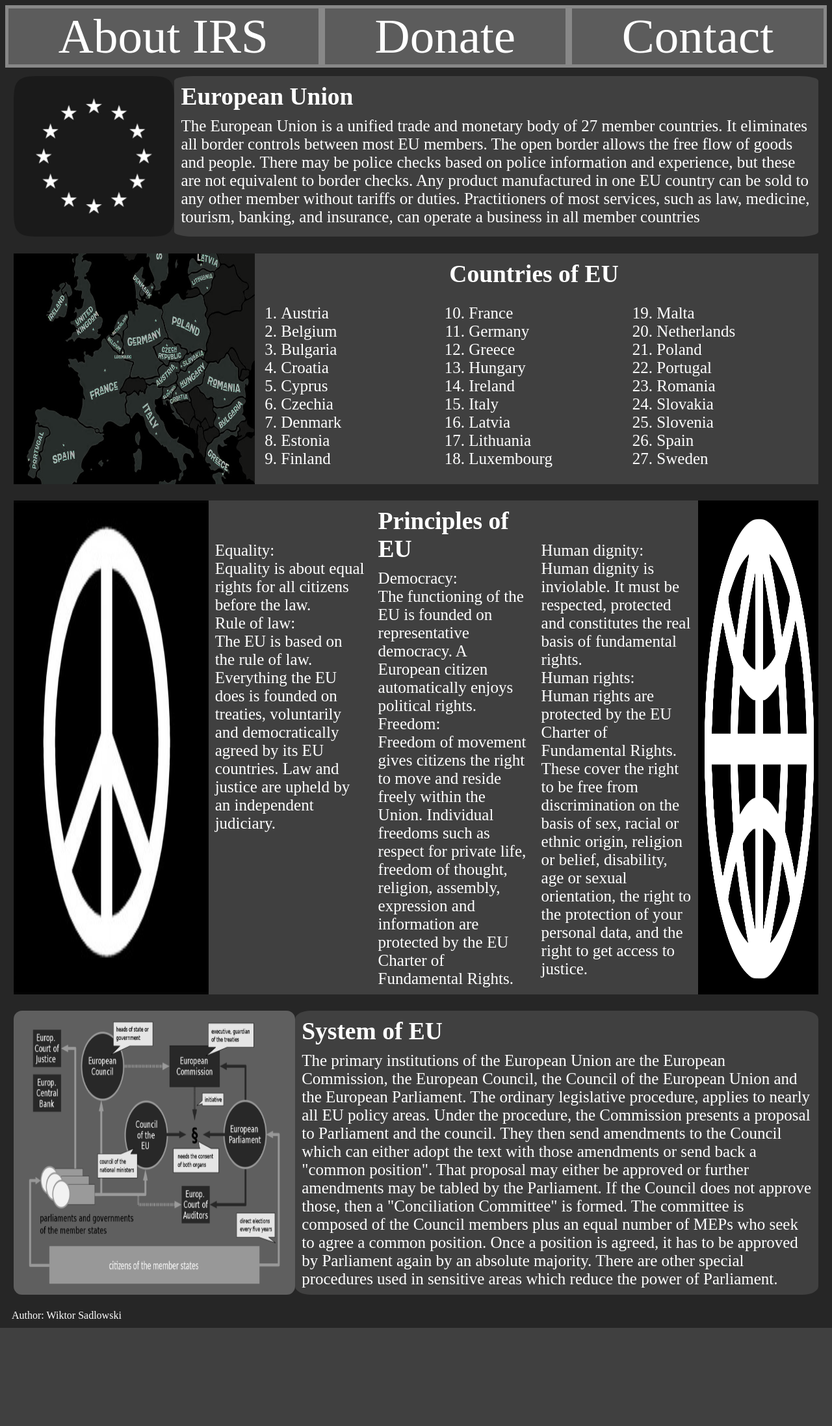
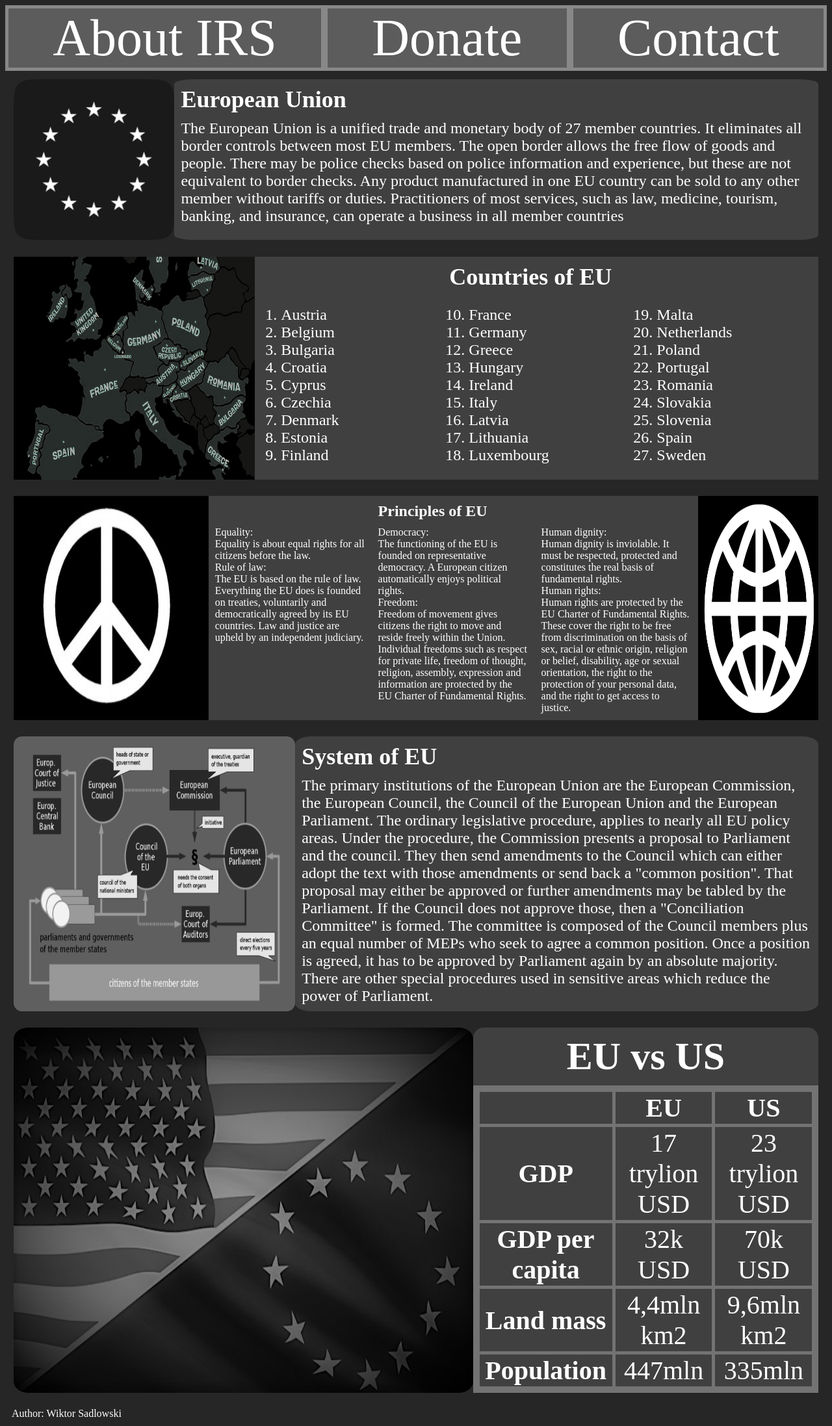
Before and after one commit to Sadwik1/Strona-o-EU, a PHP site: page / in a window 1280 px wide. Shown: the whole page at 65% size. Before the commit the page ends 2043 px from the top, so only its background shows below. Run offline with PHP 8.4, Linux system fonts and the light colour scheme.

Commit message:
dodanie articla z tabela do index.html

```diff
--- a/Cstyle.css
+++ b/Cstyle.css
@@ -38,7 +38,7 @@ body{
 }
 main{
 
-    font-size: 30px;
+    font-size: 2rem;
     text-align: center;
     margin: 30%;
     margin-top: 5%;
@@ -46,11 +46,11 @@ main{
     background-color: #404040;
 }
 h2{
-    font-size: 50px;
+    font-size: 3rem;
     margin: 10px;
 }
 h4{
-    font-size: 35px;
+    font-size: 2rem;
     margin: 10px;
 }
 p{
--- a/Dstyle.css
+++ b/Dstyle.css
@@ -21,7 +21,7 @@ grid-area: "nav1";
 a{
     background: #404040;
     mix-blend-mode: screen;
-    font-size: 75px;
+    font-size: 5rem;
     text-align: center;
     color: #FFFFFF;
     flex-basis: 100%;
--- a/index.html
+++ b/index.html
@@ -9,6 +9,7 @@
 </head>
 <body>
     <header>
+
         <nav id="heaNav">
             <a id="ANav1" href="About.html">About IRS</a>
             <a id="ANav2" href="donate.html">Donate</a>
@@ -118,6 +119,39 @@
                     There are other special procedures used in sensitive areas which reduce the power of Parliament.</p>
             </section>
         </article>
+        <article id="art5">
+            <img id="art5img1" src="EUvsUS.png" alt="Image combining EU and US flag">
+            <section id="art5sec1">
+                <h2>EU vs US</h2>
+                <table >
+                    <tr>
+                      <th> </th>
+                      <th>EU</th>
+                      <th>US</th>
+                    </tr>
+                    <tr>
+                      <th>GDP</th>
+                      <td>17 trylion USD</td>
+                      <td>23 trylion USD</td>
+                    </tr>
+                    <tr>
+                      <th>GDP per capita</th>
+                      <td>32k USD</td>
+                      <td>70k USD</td>
+                    </tr>
+                    <tr>
+                        <th>Land mass</th>
+                        <td>4,4mln km2</td>
+                        <td>9,6mln km2</td>
+                    </tr>
+                    <tr>
+                        <th>Population</th>
+                        <td>447mln</td>
+                        <td>335mln</td>
+                    </tr>
+                  </table>
+            </section>
+        </article>
     </main>
     <footer>
         <p>
--- a/style.css
+++ b/style.css
@@ -4,7 +4,7 @@ main{
     flex-direction: column;
 }
 section{
-    font-size: 25px;
+    font-size: 1.5rem;
     flex-basis:  100%;
     background-color: #404040;
 }
@@ -15,23 +15,43 @@ article{
     padding: 1%;
 }
 #art1img1{
+    display: block;
     width: 20%;
 }
 #art2img1{
+    display: block;
     width: 30%;
 }
 #art3img1{
+    display: block;
     width: 25%;
 }
 #art3img2{
+    display: block;
    width: 15%;
    background-color: #FFFFFF;
 }
 #art4img1{
+    display: block;
     width: 35%;
     background-color: #5F5F5F;
     border-radius: 3%;
  }
+ #art5img1{
+    display: block;
+    width: 60%;
+    background-color: #5F5F5F;
+    border-radius: 3%;
+ }
+#art3sec1{
+    font-size: 1rem;
+}
+#art3sec2{
+    font-size: 1rem;
+}
+#art3sec3{
+    font-size: 1rem;
+}
 p{
     margin: 10px;
 }
@@ -54,7 +74,13 @@ header{
 }
 #art4sec1{
     border-radius: 3%;
-
+}
+#art5sec1{
+    border-radius: 3%;
+    text-align: center;
+    font-size: 2.5rem;
+    display: flex;
+    flex-direction: column;
 }
 nav{
     flex-basis: 100%;
@@ -72,10 +98,9 @@ grid-area: "nav1";
     grid-area: "nav3";
 }
 a{
-
     background: #404040;
     mix-blend-mode: screen;
-    font-size: 75px;
+    font-size: 5rem;
     text-align: center;
     color: #FFFFFF;
     flex-basis: 100%;
@@ -90,3 +115,12 @@ body{
     color: #FFFFFF;
     font-family: 'Lustria';
 }
+table{
+    align-self: center;
+    display: flex;
+
+}
+table, th, td{
+    border: 5px solid #737373;
+    border-collapse: collapse;
+}
```
Also changed, not shown: Astyle.css (+5 -4 lines), EUvsUS.png (added).
